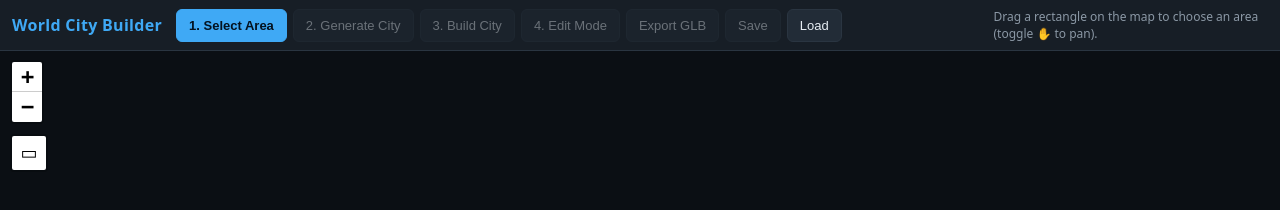
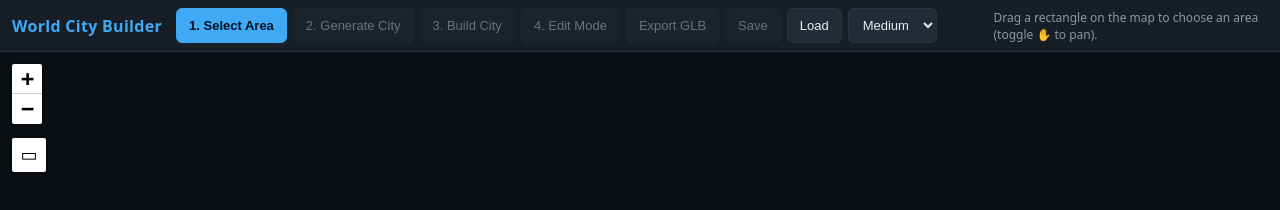
Before and after one commit to tanvirpersonal/dhaka-map, a plain HTML site: page index.html in a window 1280 px wide. Drawn offline with nearby package versions, Linux system fonts and the light colour scheme.

Commit message:
Add quality dropdown; mark Phase 7 wiring done
Co-Authored-By: Claude Sonnet 5.5 <noreply@anthropic.com>
Claude-Session: https://claude.ai/code/session_01R5X2h3athTVbEftf4e6SJ8

```diff
--- a/css/style.css
+++ b/css/style.css
@@ -18,6 +18,8 @@ html, body { margin: 0; height: 100%; background: var(--bg); color: var(--text);
 button { background: #222c37; color: var(--text); border: 1px solid var(--line); border-radius: 6px;
   padding: 8px 12px; font-size: 13px; cursor: pointer; }
 button:hover:not(:disabled) { border-color: var(--accent); }
+select { background: #222c37; color: var(--text); border: 1px solid var(--line); border-radius: 6px;
+  padding: 8px 10px; font-size: 13px; }
 button.primary { background: var(--accent); color: #04121f; border-color: var(--accent); font-weight: 600; }
 button.active { outline: 2px solid var(--accent-2); }
 button:disabled { opacity: .4; cursor: not-allowed; }
--- a/index.html
+++ b/index.html
@@ -27,6 +27,11 @@
       <button id="btn-export" disabled>Export GLB</button>
       <button id="btn-save" disabled>Save</button>
       <button id="btn-load">Load</button>
+      <select id="quality" title="Graphics quality">
+        <option value="low">Low</option>
+        <option value="medium" selected>Medium</option>
+        <option value="high">High</option>
+      </select>
     </div>
     <div id="status">Pick an area to begin.</div>
   </header>
--- a/src/ui/toolbar.js
+++ b/src/ui/toolbar.js
@@ -12,6 +12,14 @@ export function initToolbar() {
   $('btn-export').onclick = () => bus.emit('export:glb');
   $('btn-save').onclick = () => bus.emit('project:save');
   $('btn-load').onclick = () => bus.emit('project:load');
+
+  // Graphics quality: applies live once a city exists; the choice is remembered either way.
+  const q = $('quality');
+  try { q.value = localStorage.getItem('cityQuality') || 'medium'; } catch { /* ignore */ }
+  q.onchange = async () => {
+    try { localStorage.setItem('cityQuality', q.value); } catch { /* ignore */ }
+    if (state.generated) (await import('../world/quality.js')).setQuality(q.value);
+  };
 
   const refresh = () => {
     $('btn-generate').disabled = !state.area;
```
Also changed, not shown: 1 other file.
